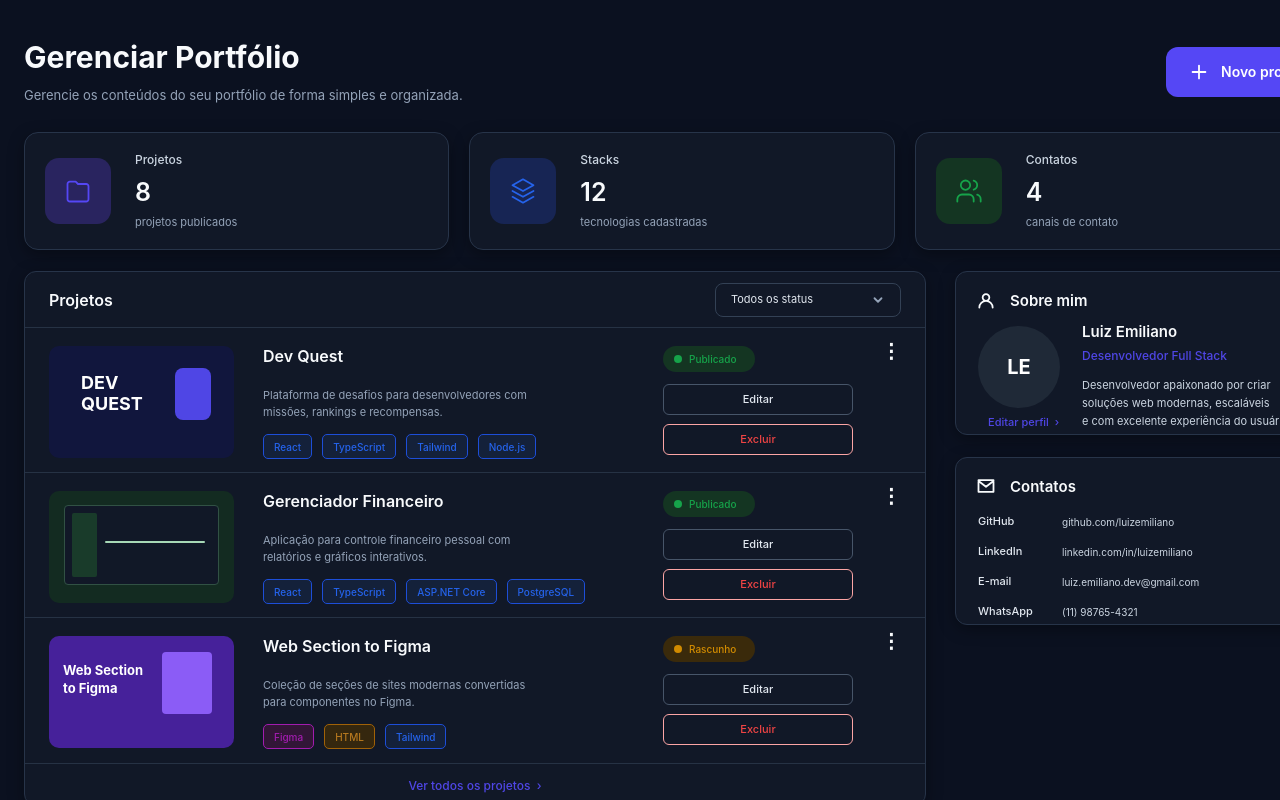
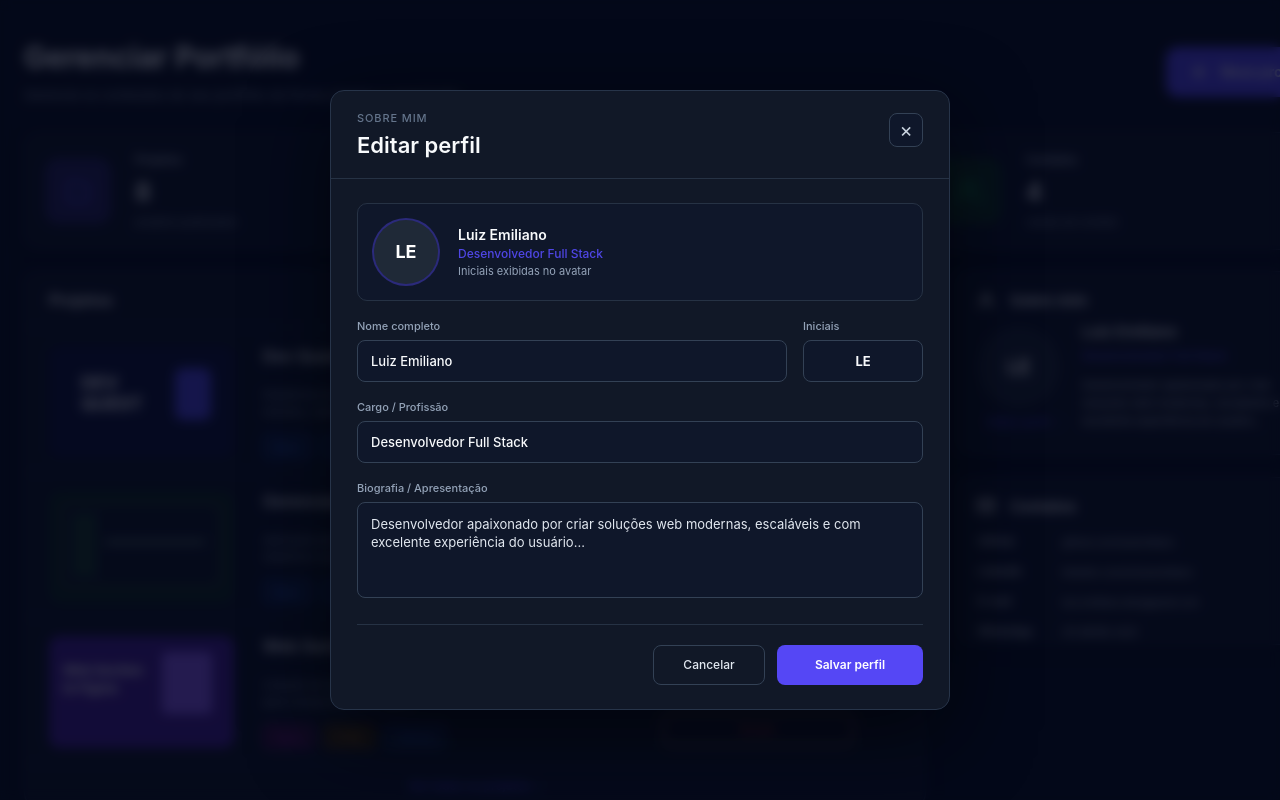
Before and after one commit to Fellypr/Portfolio, a Next.js app: page /174464Fe in a window 1280 px wide. Both pictures are taken after a click on the button "Editar perfil ›". Built offline with nearby package versions, Linux system fonts and the light colour scheme.

Commit message:
feat(Profile): implementa um modal para editar perfil

```diff
--- a/src/features/dashboard/components/sidebar-panels.tsx
+++ b/src/features/dashboard/components/sidebar-panels.tsx
@@ -1,9 +1,22 @@
+"use client";
+
 import Image from "next/image";
+import { useState } from "react";
 
-import { contacts, dashboardAssets } from "../dashboard-data";
+import {
+  contacts,
+  dashboardAssets,
+  defaultProfile,
+  type DashboardProfile,
+} from "../dashboard-data";
+import { EditProfileModal } from "../modals";
 
 export function AboutPanel() {
+  const [isEditProfileOpen, setIsEditProfileOpen] = useState(false);
+  const [profile, setProfile] = useState<DashboardProfile>(defaultProfile);
+
   return (
+    <>
       <section className="h-auto w-[385px] rounded-[12px] border border-[#273449] bg-[#111827] shadow-[0_4px_16px_rgba(0,0,0,0.35)]">
         <header className="flex items-center gap-[14px] px-[20px] pt-[18px]">
           <Image
@@ -18,33 +31,42 @@ export function AboutPanel() {
           </h2>
         </header>
 
-      <div className="mt-[14px] flex px-[20px]">
-        <div className = "p-[2px]">
+        <div className="mt-[14px] flex px-[20px] pb-[20px]">
+          <div className="p-[2px]">
             <div className="flex size-[82px] shrink-0 items-center justify-center rounded-full bg-[#1f2937]">
               <span className="text-[20px] leading-none font-bold text-white">
-              LE
+                {profile.initials || "LE"}
               </span>
             </div>
-          <button className="ml-[10px] text-[11px] leading-none font-medium whitespace-pre text-[#4f46e5] cursor-pointer">
+            <button
+              type="button"
+              onClick={() => setIsEditProfileOpen(true)}
+              className="ml-[10px] mt-[8px] text-[11px] leading-none font-medium whitespace-pre text-[#4f46e5] transition hover:text-[#6366f1] cursor-pointer"
+            >
               {`Editar perfil  ›`}
             </button>
           </div>
-        <div className="ml-[20px]">
+          <div className="ml-[20px] flex-1">
             <h3 className="text-[15px] leading-none font-semibold text-[#f8fafc]">
-            Luiz Emiliano
+              {profile.name}
             </h3>
             <p className="mt-[11px] text-[12px] leading-none font-medium text-[#4f46e5]">
-            Desenvolvedor Full Stack
+              {profile.role}
             </p>
-          <p className="mt-[14px] text-[11px] leading-[18px] text-[#cbd5e1]">
-            Desenvolvedor apaixonado por criar
-            <br />
-            soluções web modernas, escaláveis
-            <br />e com excelente experiência do usuário...
+            <p className="mt-[14px] text-[11px] leading-[18px] text-[#cbd5e1] line-clamp-4">
+              {profile.bio}
             </p>
           </div>
         </div>
       </section>
+
+      <EditProfileModal
+        isOpen={isEditProfileOpen}
+        profile={profile}
+        onClose={() => setIsEditProfileOpen(false)}
+        onSave={setProfile}
+      />
+    </>
   );
 }
 
--- a/src/features/dashboard/dashboard-data.ts
+++ b/src/features/dashboard/dashboard-data.ts
@@ -117,6 +117,20 @@ export const projects: DashboardProject[] = [
   },
 ];
 
+export type DashboardProfile = {
+  name: string;
+  role: string;
+  bio: string;
+  initials: string;
+};
+
+export const defaultProfile: DashboardProfile = {
+  name: "Luiz Emiliano",
+  role: "Desenvolvedor Full Stack",
+  bio: "Desenvolvedor apaixonado por criar soluções web modernas, escaláveis e com excelente experiência do usuário...",
+  initials: "LE",
+};
+
 export const contacts = [
   { label: "GitHub", value: "github.com/luizemiliano" },
   { label: "LinkedIn", value: "linkedin.com/in/luizemiliano" },
--- /dev/null
+++ b/src/features/dashboard/modals/edit-profile-modal.tsx
@@ -0,0 +1,233 @@
+"use client";
+
+import { AnimatePresence, motion } from "framer-motion";
+import { useEffect, useState } from "react";
+
+import type { DashboardProfile } from "../dashboard-data";
+
+type EditProfileModalProps = {
+  isOpen: boolean;
+  profile: DashboardProfile;
+  onClose: () => void;
+  onSave?: (profile: DashboardProfile) => void;
+};
+
+type EditProfileFormProps = {
+  profile: DashboardProfile;
+  onClose: () => void;
+  onSave?: (profile: DashboardProfile) => void;
+};
+
+function EditProfileForm({ profile, onClose, onSave }: EditProfileFormProps) {
+  const [formData, setFormData] = useState<DashboardProfile>(profile);
+
+  const handleSubmit = (event: React.FormEvent<HTMLFormElement>) => {
+    event.preventDefault();
+    onSave?.(formData);
+    onClose();
+  };
+
+  const handleNameChange = (name: string) => {
+    const words = name.trim().split(/\s+/);
+    const suggestedInitials =
+      words.length >= 2
+        ? `${words[0][0] ?? ""}${words[words.length - 1][0] ?? ""}`.toUpperCase()
+        : (name.slice(0, 2) || "LE").toUpperCase();
+
+    setFormData((prev) => ({
+      ...prev,
+      name,
+      initials: prev.initials.length <= 2 ? suggestedInitials : prev.initials,
+    }));
+  };
+
+  return (
+    <motion.div
+      role="dialog"
+      aria-modal="true"
+      aria-labelledby="edit-profile-title"
+      className="w-full max-w-[620px] overflow-hidden rounded-[14px] border border-[#273449] bg-[#111827] shadow-[0_24px_80px_rgba(0,0,0,0.55)]"
+      initial={{ opacity: 0, y: 24, scale: 0.97 }}
+      animate={{ opacity: 1, y: 0, scale: 1 }}
+      exit={{ opacity: 0, y: 18, scale: 0.98 }}
+      transition={{ duration: 0.24, ease: [0.22, 1, 0.36, 1] }}
+      onMouseDown={(event) => event.stopPropagation()}
+    >
+      <header className="flex items-start justify-between border-b border-[#263244] px-[26px] py-[22px]">
+        <div>
+          <p className="text-[11px] leading-none font-medium tracking-[0.08em] text-[#64748b] uppercase">
+            Sobre mim
+          </p>
+          <h2
+            id="edit-profile-title"
+            className="mt-[10px] text-[22px] leading-none font-semibold text-[#f8fafc]"
+          >
+            Editar perfil
+          </h2>
+        </div>
+
+        <button
+          type="button"
+          aria-label="Fechar modal"
+          className="flex size-[34px] items-center justify-center rounded-[8px] border border-[#334155] bg-[#0f172a] text-[20px] leading-none text-[#cbd5e1] transition hover:border-[#475569] hover:bg-[#172033] cursor-pointer"
+          onClick={onClose}
+        >
+          ×
+        </button>
+      </header>
+
+      <form
+        className="space-y-[20px] px-[26px] py-[24px]"
+        onSubmit={handleSubmit}
+      >
+        {/* Profile Avatar & Quick Preview */}
+        <div className="flex items-center gap-[20px] rounded-[10px] border border-[#263244] bg-[#0f172a] p-[16px]">
+          <div className="flex size-[64px] shrink-0 items-center justify-center rounded-full bg-[#1f2937] ring-2 ring-[#5547f5]/40">
+            <span className="text-[18px] leading-none font-bold text-white">
+              {formData.initials || "LE"}
+            </span>
+          </div>
+          <div className="flex-1">
+            <p className="text-[14px] leading-none font-semibold text-[#f8fafc]">
+              {formData.name || "Seu Nome"}
+            </p>
+            <p className="mt-[6px] text-[12px] leading-none font-medium text-[#4f46e5]">
+              {formData.role || "Cargo / Especialidade"}
+            </p>
+            <p className="mt-[6px] text-[11px] leading-none text-[#94a3b8]">
+              Iniciais exibidas no avatar
+            </p>
+          </div>
+        </div>
+
+        <div className="grid grid-cols-1 gap-[16px] sm:grid-cols-[1fr_120px]">
+          <label className="block">
+            <span className="mb-[8px] block text-[11px] leading-none font-medium text-[#94a3b8]">
+              Nome completo
+            </span>
+            <input
+              type="text"
+              required
+              className="h-[42px] w-full rounded-[8px] border border-[#334155] bg-[#0f172a] px-[13px] text-[13px] font-medium text-[#f8fafc] outline-none transition placeholder:text-[#64748b] focus:border-[#5547f5] focus:ring-2 focus:ring-[#5547f5]/25"
+              value={formData.name}
+              onChange={(e) => handleNameChange(e.target.value)}
+              placeholder="Ex: Luiz Emiliano"
+            />
+          </label>
+
+          <label className="block">
+            <span className="mb-[8px] block text-[11px] leading-none font-medium text-[#94a3b8]">
+              Iniciais
+            </span>
+            <input
+              type="text"
+              maxLength={3}
+              className="h-[42px] w-full uppercase rounded-[8px] border border-[#334155] bg-[#0f172a] px-[13px] text-center text-[13px] font-bold text-[#f8fafc] outline-none transition placeholder:text-[#64748b] focus:border-[#5547f5] focus:ring-2 focus:ring-[#5547f5]/25"
+              value={formData.initials}
+              onChange={(e) =>
+                setFormData({ ...formData, initials: e.target.value.toUpperCase() })
+              }
+              placeholder="LE"
+            />
+          </label>
+        </div>
+
+        <label className="block">
+          <span className="mb-[8px] block text-[11px] leading-none font-medium text-[#94a3b8]">
+            Cargo / Profissão
+          </span>
+          <input
+            type="text"
+            required
+            className="h-[42px] w-full rounded-[8px] border border-[#334155] bg-[#0f172a] px-[13px] text-[13px] font-medium text-[#f8fafc] outline-none transition placeholder:text-[#64748b] focus:border-[#5547f5] focus:ring-2 focus:ring-[#5547f5]/25"
+            value={formData.role}
+            onChange={(e) =>
+              setFormData({ ...formData, role: e.target.value })
+            }
+            placeholder="Ex: Desenvolvedor Full Stack"
+          />
+        </label>
+
+        <label className="block">
+          <span className="mb-[8px] block text-[11px] leading-none font-medium text-[#94a3b8]">
+            Biografia / Apresentação
+          </span>
+          <textarea
+            rows={4}
+            required
+            className="h-[96px] w-full resize-none rounded-[8px] border border-[#334155] bg-[#0f172a] px-[13px] py-[12px] text-[13px] leading-[18px] text-[#e2e8f0] outline-none transition placeholder:text-[#64748b] focus:border-[#5547f5] focus:ring-2 focus:ring-[#5547f5]/25"
+            value={formData.bio}
+            onChange={(e) =>
+              setFormData({ ...formData, bio: e.target.value })
+            }
+            placeholder="Escreva um breve resumo sobre você..."
+          />
+        </label>
+
+        <div className="flex items-center justify-end gap-[12px] border-t border-[#263244] pt-[20px]">
+          <button
+            type="button"
+            className="h-[40px] w-[112px] rounded-[8px] border border-[#334155] bg-[#111827] text-[12px] leading-none font-medium text-[#e2e8f0] transition hover:border-[#475569] hover:bg-[#172033] cursor-pointer"
+            onClick={onClose}
+          >
+            Cancelar
+          </button>
+          <button
+            type="submit"
+            className="flex h-[40px] w-[146px] items-center justify-center rounded-[8px] bg-[#5547f5] text-[12px] leading-none font-semibold text-white transition hover:bg-[#4f46e5] cursor-pointer"
+          >
+            Salvar perfil
+          </button>
+        </div>
+      </form>
+    </motion.div>
+  );
+}
+
+export function EditProfileModal({
+  isOpen,
+  profile,
+  onClose,
+  onSave,
+}: EditProfileModalProps) {
+  useEffect(() => {
+    if (!isOpen) {
+      return;
+    }
+
+    function handleKeyDown(event: KeyboardEvent) {
+      if (event.key === "Escape") {
+        onClose();
+      }
+    }
+
+    document.body.style.overflow = "hidden";
+    window.addEventListener("keydown", handleKeyDown);
+
+    return () => {
+      document.body.style.overflow = "";
+      window.removeEventListener("keydown", handleKeyDown);
+    };
+  }, [isOpen, onClose]);
+
+  return (
+    <AnimatePresence>
+      {isOpen ? (
+        <motion.div
+          className="fixed inset-0 z-50 flex items-center justify-center bg-[#020617]/75 px-6 backdrop-blur-[6px] h-screen w-screen"
+          initial={{ opacity: 0 }}
+          animate={{ opacity: 1 }}
+          exit={{ opacity: 0 }}
+          transition={{ duration: 0.2, ease: "easeOut" }}
+          onMouseDown={onClose}
+        >
+          <EditProfileForm
+            profile={profile}
+            onClose={onClose}
+            onSave={onSave}
+          />
+        </motion.div>
+      ) : null}
+    </AnimatePresence>
+  );
+}
--- /dev/null
+++ b/src/features/dashboard/modals/index.ts
@@ -0,0 +1,2 @@
+export * from "./edit-project-modal";
+export * from "./edit-profile-modal";
```
Lines whose indentation alone changed are shown as unchanged.
